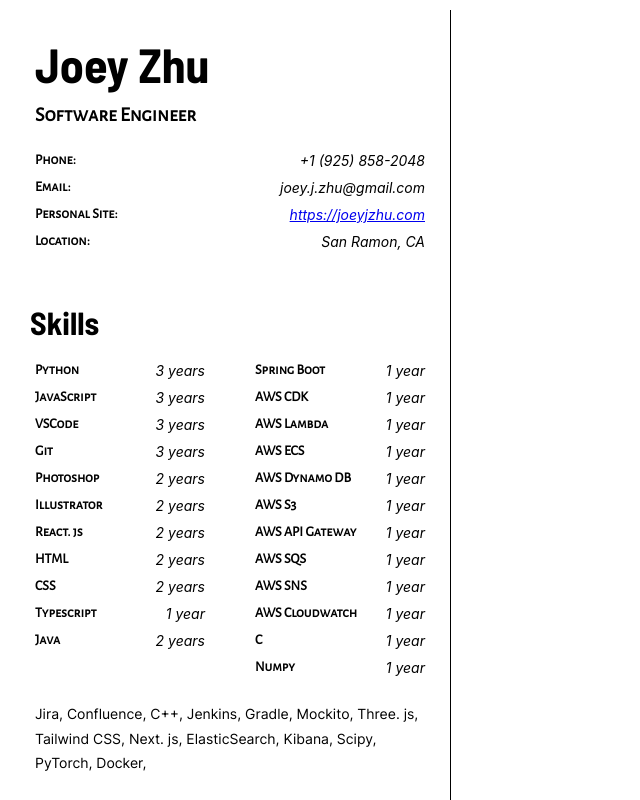
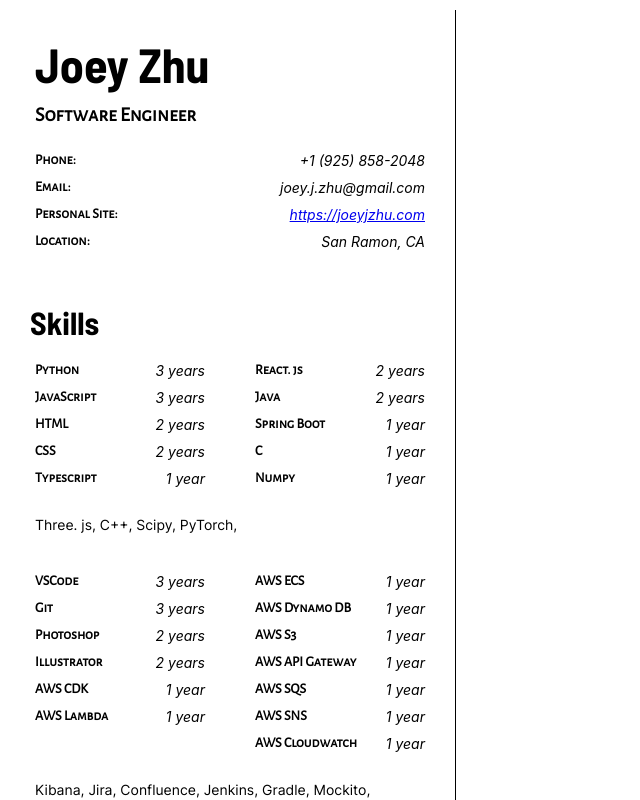
Before and after one commit to np-eazy/resume-auto-tailor, a React (Create React App) app: page / in a window 1280 px wide. Shown: the top 800 px of the page, without its empty margins (0-640 px from the left). Built offline with nearby package versions, Linux system fonts and the light colour scheme.

Commit message:
split skills component into language and skills sections

```diff
--- a/src/ai/full-resume.ts
+++ b/src/ai/full-resume.ts
@@ -39,7 +39,7 @@
   b_pent3,
   b_pent4,
 } from "./tailors/general-tailor";
-import { SKILL_OBJECT } from "./master-input2";
+import { SKILL_OBJECT, LANG_OBJECT } from "./master-input2";
 
 export const raw: ResumeStructure = {
   core: {
@@ -61,6 +61,7 @@
   skills: {
     skillMap: new Map(),
     skillObj: SKILL_OBJECT,
+    langObj: LANG_OBJECT,
   },
   degree: {
     schoolName: "University of California, Berkeley",
--- a/src/ai/master-input2.ts
+++ b/src/ai/master-input2.ts
@@ -1,16 +1,25 @@
-export const SKILL_OBJECT = {
+export const LANG_OBJECT = {
     "Python": 3,
     "JavaScript": 3,
+    "HTML": 2,
+    "CSS": 2,
+    "Typescript": 1,
+    "React_dot_js": 2,
+    "Java": 2,
+    "Spring_Boot": 1,
+    "C": 1,
+    "Numpy": 1,
+    "Three_dot_js": 0,
+    "C_plus_plus": 0,
+    "Scipy": 0,
+    "PyTorch": 0,
+};
+
+export const SKILL_OBJECT = {
     "VSCode": 3,
     "Git": 3,
     "Photoshop": 2,
     "Illustrator": 2,
-    "React_dot_js": 2,
-    "HTML": 2,
-    "CSS": 2,
-    "Typescript": 1,
-    "Java": 2,
-    "Spring_Boot": 1,
     "AWS_CDK": 1,
     "AWS_Lambda": 1,
     "AWS_ECS": 1,
@@ -20,20 +29,13 @@
     "AWS_SQS": 1,
     "AWS_SNS": 1,
     "AWS_Cloudwatch": 1,
-    "C": 1,
-    "Numpy": 1,
+    "Kibana": 0,
     "Jira": 0,
     "Confluence": 0,
-    "C_plus_plus": 0,
     "Jenkins": 0,
     "Gradle": 0,
     "Mockito": 0,
-    "Three_dot_js": 0,
     "Tailwind_CSS": 0,
-    "Next_dot_js": 0,
     "ElasticSearch": 0,
-    "Kibana": 0,
-    "Scipy": 0,
-    "PyTorch": 0,
     "Docker": 0,
 };
--- a/src/components/sidebar/SkillsComponent.tsx
+++ b/src/components/sidebar/SkillsComponent.tsx
@@ -21,36 +21,61 @@
 
 export const SkillsComponent = (props: {skills: Skills}) => {
 
-    const vals = Object.values(props.skills.skillObj);
-    const keys = Object.keys(props.skills.skillObj)
-    .filter((key: string, val: number) => vals[val] != 0).map((key: string, val: number) =>
+    const skillVals = Object.values(props.skills.skillObj);
+    const skillKeys = Object.keys(props.skills.skillObj)
+    .filter((key: string, val: number) => skillVals[val] != 0).map((key: string, val: number) =>
         <div>
             <SkillsEntry name={reStringify(key)}>
-                {vals[val].toString() + (vals[val] == 1 ? " year" : " years")}
+                {skillVals[val].toString() + (skillVals[val] == 1 ? " year" : " years")}
             </SkillsEntry>
         </div>);
-    const leftHalf = keys.slice(0, keys.length / 2);
-    const rightHalf = keys.slice(keys.length / 2);
+
+    const langVals = Object.values(props.skills.langObj);
+    const langKeys = Object.keys(props.skills.langObj)
+    .filter((key: string, val: number) => langVals[val] != 0).map((key: string, val: number) =>
+    <div>
+        <SkillsEntry name={reStringify(key)}>
+            {langVals[val].toString() + (langVals[val] == 1 ? " year" : " years")}
+        </SkillsEntry>
+    </div>);
+
 
 
     return (<div>
         <div style={h1Style}> Skills </div>
         <div style={{display: "flex", justifyContent: "space-between"}}>
             <div>
-                {keys.slice(0, keys.length / 2).map((element: any) => element)}
+                {langKeys.slice(0, langKeys.length / 2).map((element: any) => element)}
             </div>
             <div>
-                {keys.slice(keys.length / 2).map((element: any) => element)}
+                {langKeys.slice(langKeys.length / 2).map((element: any) => element)}
             </div>
         </div>
-
-
+        <div style={{minHeight: 16}}></div>
+        <div>
+            <div style={{padding: 5}}>
+                <div style={parStyle}>
+                    {Object.keys(props.skills.langObj)
+                    .filter((key: string, val: number) => langVals[val] == 0)
+                    .map((key: string, val: number) => reStringify(key) + ", ")}
+                </div>
+            </div>
+        </div>
+        <div style={{minHeight: 25}}></div>
+        <div style={{display: "flex", justifyContent: "space-between"}}>
+            <div>
+                {skillKeys.slice(0, skillKeys.length / 2).map((element: any) => element)}
+            </div>
+            <div>
+                {skillKeys.slice(skillKeys.length / 2).map((element: any) => element)}
+            </div>
+        </div>
         <div style={{minHeight: 16}}></div>
         <div>
             <div style={{padding: 5}}>
                 <div style={parStyle}>
                     {Object.keys(props.skills.skillObj)
-                    .filter((key: string, val: number) => vals[val] == 0)
+                    .filter((key: string, val: number) => skillVals[val] == 0)
                     .map((key: string, val: number) => reStringify(key) + ", ")}
                 </div>
             </div>
--- a/src/structure.ts
+++ b/src/structure.ts
@@ -19,6 +19,7 @@
 export interface Skills {
     skillMap: Map<string, number>;
     skillObj: Object;
+    langObj: Object;
 }
 
 export interface Degree {
--- a/src/styles.ts
+++ b/src/styles.ts
@@ -14,6 +14,7 @@
     height: 2800,
     maxWidth: 400,
     padding: 20,
+    paddingRight: 25,
     float: "left" as "left",
     display: "flex",
     justifyContent: "space-between",
```
